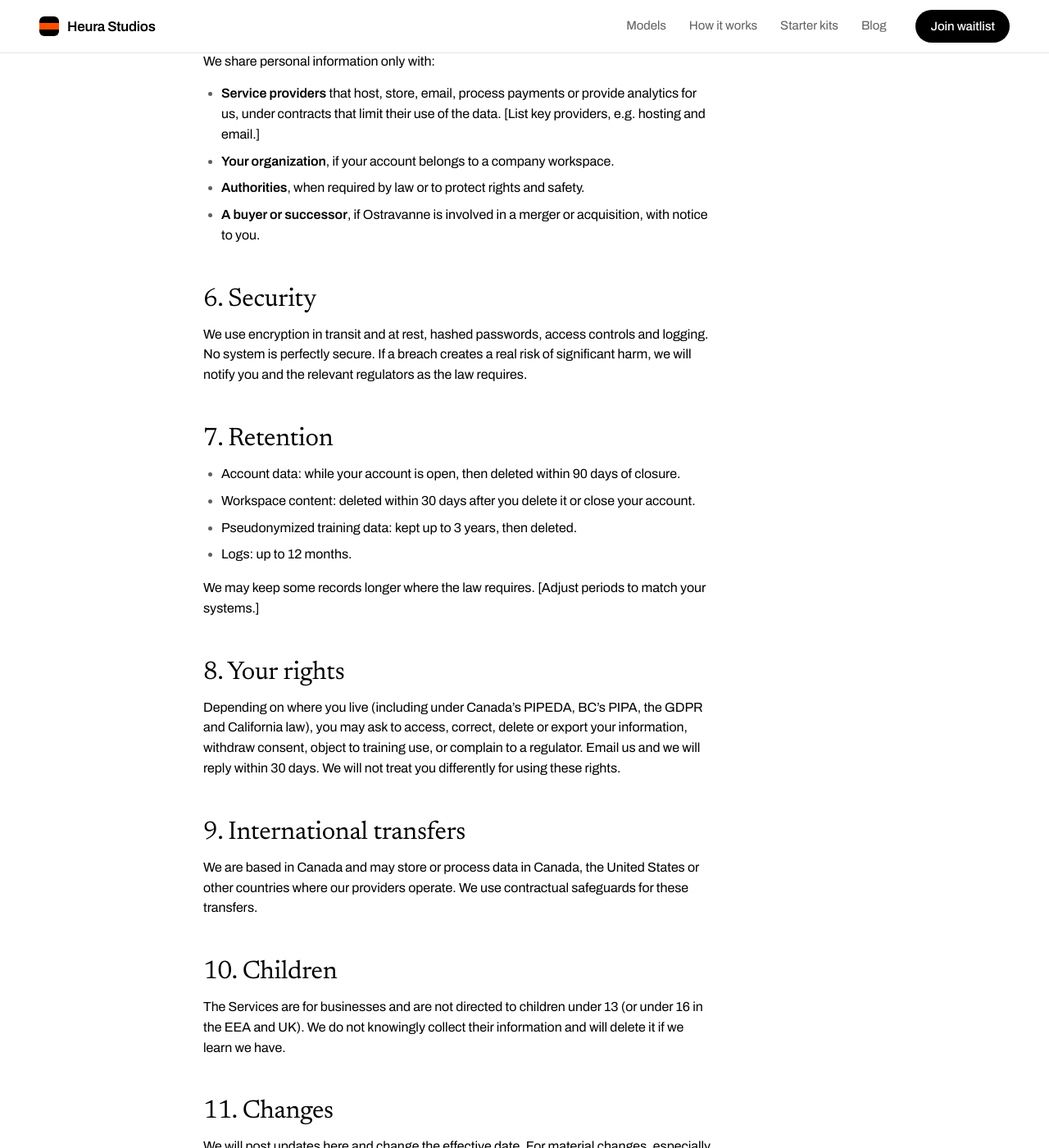
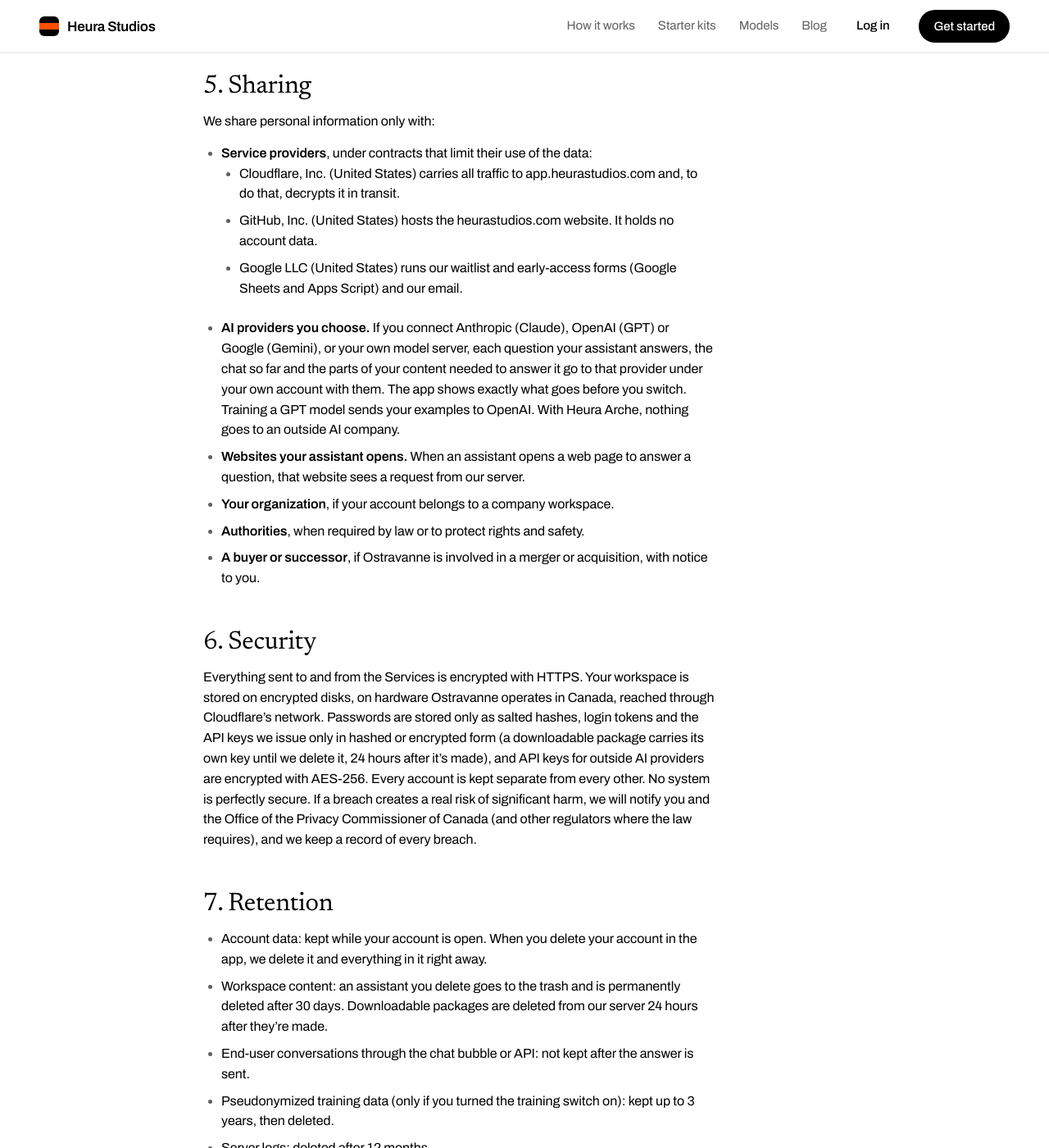
Before and after one commit to ilammas/heurastudios-site, a Jekyll site: the page privacy/index.html, which Jekyll copies as it is, in a window 1280 px wide and 1400 px high, scrolled down 2734 px. Shown: the whole window at 82% size. Built offline with Jekyll 4.4.1, drawn with Linux system fonts in a browser that asks for light colours; some of the changed text lies outside the part shown.

Commit message:
Launch: the Privacy Policy for launch
Effective October 15, 2026, with the placeholders filled and the model providers named, as in the Heura Studios app; Get started and Log in at app.heurastudios.com in the header and the footer.

Co-Authored-By: Claude Opus 5.5 <noreply@anthropic.com>
Claude-Session: https://claude.ai/code/session_01TQm1MFngULX6DKrAw5nCjB

```diff
--- a/privacy/index.html
+++ b/privacy/index.html
@@ -39,12 +39,13 @@
   <div class="ov-wrap ov-top-row">
     <a class="ov-logo" href="/"><span class="ov-mark" aria-hidden="true"></span>Heura Studios</a>
     <nav class="ov-nav" aria-label="Sections">
-      <a href="/#models">Models</a>
       <a href="/#how">How it works</a>
       <a href="/#kits">Starter kits</a>
+      <a href="/#models">Models</a>
       <a href="/blog/">Blog</a>
     </nav>
-    <a class="ov-btn ov-btn-primary ov-btn-small" href="/waitlist/">Join waitlist</a>
+    <a class="ov-nav-login" href="https://app.heurastudios.com/login">Log in</a>
+    <a class="ov-btn ov-btn-primary ov-btn-small" href="https://app.heurastudios.com/signup">Get started</a>
   </div>
 </header>
 
@@ -55,8 +56,8 @@
 
     <section aria-labelledby="who">
       <h2 id="who">1. Who we are</h2>
-          <p>This policy explains what personal information Heura Studios collects, how we use it (including to train our AI models), and the choices you have. Effective date: [insert date before publishing].</p>
-          <p>Heura Studios (“Heura”, “we”, “us”) is a product of Ostravanne, based in Vancouver, British Columbia, Canada. It covers our website at heurastudios.com, the waitlist, the Heura Studios app, our models (including Heura Arche), the API, and any chat assistants our customers deploy with Heura (together, the “Services”).</p>
+      <p>This policy explains what personal information Heura Studios collects, how we use it (including to train our AI models), and the choices you have. Effective date: October 15, 2026.</p>
+      <p>Heura Studios (“Heura”, “we”, “us”) is a product of Ostravanne, based in Vancouver, British Columbia, Canada. It covers our website at heurastudios.com, the Heura Studios app at app.heurastudios.com, the waitlist and early-access forms, our models (including Heura Arche), the API, and any chat assistants our customers deploy with Heura (together, the “Services”).</p>
       <p>When a business uses Heura to build and launch its own assistant, that business decides what documents and end-user data go into it. For that content, the business is responsible for its own privacy notice and we act as its service provider.</p>
     </section>
 
@@ -66,16 +67,15 @@
       <table class="legal-table">
         <thead><tr><th scope="col">Category</th><th scope="col">Examples</th><th scope="col">Source</th></tr></thead>
         <tbody>
-              <tr><td data-label="Category">Account and login information</td><td data-label="Examples">Name, email address, company name, password (stored only as a salted hash, never in plain text), sign-in method, login timestamps, IP address at login</td><td data-label="Source">You</td></tr>
-              <tr><td data-label="Category">Waitlist information</td><td data-label="Examples">Email address, company, role</td><td data-label="Source">You</td></tr>
-              <tr><td data-label="Category">Trial and workspace content</td><td data-label="Examples">Documents you upload, rules, example answers, test questions, prompts, model outputs, readiness scores, feedback</td><td data-label="Source">You</td></tr>
-              <tr><td data-label="Category">End-user conversations</td><td data-label="Examples">Messages sent to an assistant you deploy through our hosted chat bubble or API</td><td data-label="Source">Your end users</td></tr>
-              <tr><td data-label="Category">Usage and device data</td><td data-label="Examples">Pages and features used, browser type, device type, error logs, approximate location from IP</td><td data-label="Source">Automatically</td></tr>
-              <tr><td data-label="Category">Cookies</td><td data-label="Examples">Session and authentication cookies; analytics cookies where permitted</td><td data-label="Source">Automatically</td></tr>
-              <tr><td data-label="Category">Payment information</td><td data-label="Examples">Billing contact and plan; card details are handled by our payment processor, not stored by us</td><td data-label="Source">You, payment processor</td></tr>
+          <tr><td data-label="Category">Account and login information</td><td data-label="Examples">Name, email address, company name, password (stored only as a salted hash, never in plain text), login times, IP address, which version of our Terms you accepted</td><td data-label="Source">You</td></tr>
+          <tr><td data-label="Category">Waitlist and early-access information</td><td data-label="Examples">Name, email address, company, the page that sent you</td><td data-label="Source">You</td></tr>
+          <tr><td data-label="Category">Trial and workspace content</td><td data-label="Examples">Documents you upload, rules, example answers, test questions, test chats, model outputs, readiness scores, feedback, and API keys for outside AI providers you connect (stored encrypted)</td><td data-label="Source">You</td></tr>
+          <tr><td data-label="Category">End-user conversations</td><td data-label="Examples">Messages sent to an assistant you deploy through our hosted chat bubble or API. We use them to answer and don’t keep them afterwards.</td><td data-label="Source">Your end users</td></tr>
+          <tr><td data-label="Category">Server logs</td><td data-label="Examples">For each request: the time, IP address, page or API path and result. Error logs.</td><td data-label="Source">Automatically</td></tr>
+          <tr><td data-label="Category">Cookies</td><td data-label="Examples">One cookie that keeps you logged in. No analytics or advertising cookies.</td><td data-label="Source">Automatically</td></tr>
         </tbody>
       </table>
-          <p>If you run a model entirely on your own computer, its documents and conversations stay on your device and are not sent to us, except for licence checks and crash reports you choose to send.</p>
+      <p>Heura Studios is free during early access, so we collect no payment information. If you download an assistant and run it on your own computer, its documents and conversations stay on your device and aren’t sent to us; the first time it starts, it downloads the open base model from Hugging Face.</p>
     </section>
 
     <section aria-labelledby="use">
@@ -84,11 +84,11 @@
       <ul>
         <li><strong>Provide the Services:</strong> create and secure your account, sign you in, store your workspace, train and host your custom assistant.</li>
         <li><strong>Security:</strong> detect suspicious logins, prevent fraud and abuse, enforce our <a href="/terms/">Terms</a>.</li>
-            <li><strong>Communicate:</strong> send waitlist and beta updates, service notices, and billing messages. You can unsubscribe from marketing email at any time.</li>
+        <li><strong>Communicate:</strong> send service notices and, if you asked for them on the waitlist, product updates. Every marketing email has an unsubscribe link.</li>
         <li><strong>Improve Heura and train our models:</strong> see section 4.</li>
         <li><strong>Legal:</strong> comply with law and respond to lawful requests.</li>
       </ul>
-          <p>Where a law such as the GDPR applies, our legal bases are: performing our contract with you, our legitimate interests in running and improving the Services, your consent (for example, marketing or optional analytics cookies), and legal obligations.</p>
+      <p>Where a law such as the GDPR applies, our legal bases are: performing our contract with you, our legitimate interests in running and improving the Services, your consent (for example, marketing email or the training switch), and legal obligations.</p>
     </section>
 
     <section aria-labelledby="training">
@@ -97,16 +97,16 @@
       <p><strong>What we use.</strong> Content from free trials and beta workspaces that turned it on: uploaded documents, rules, example answers, test questions, prompts, model outputs and feedback. We never use passwords, login credentials or payment information for training.</p>
       <p><strong>How we protect it.</strong></p>
       <ol>
-            <li>Trial data is encrypted in transit (TLS) and at rest.</li>
+        <li>Trial data is encrypted in transit (TLS) and stored on encrypted disks.</li>
         <li>Before data enters a training set, we remove or replace direct identifiers such as names, email addresses, phone numbers and account IDs (pseudonymization).</li>
-            <li>Training data is stored separately from account data. Only a small number of authorized staff can access it, and access is logged.</li>
-            <li>We test trained models to reduce the chance that they repeat training content.</li>
+        <li>Training data is stored separately from account data, and only Ostravanne’s founders can access it.</li>
+        <li>Before we release a model trained with this data, we test it to reduce the chance that it repeats training content.</li>
       </ol>
       <p>Pseudonymized data can still count as personal information under some laws, so we continue to treat it as personal information and protect it accordingly.</p>
       <p><strong>Your choices.</strong></p>
       <ul>
         <li>“Use my data to improve Heura” is in your workspace settings. It is off unless you turn it on. You can turn it off again at any time, or email us; turning it off applies to data from that point on.</li>
-            <li>Paid workspaces are not used to train our base models unless the customer opts in. [Confirm this matches your plans.]</li>
+        <li>The same applies to paid workspaces when we offer them: they’re only used to train our base models if the customer turns this on.</li>
         <li>Your own custom assistant is trained on your content for your use only and is not shared with other customers.</li>
         <li>Once data has been used in a released model version, we cannot remove its influence from that version, but we will exclude it from future training.</li>
       </ul>
@@ -116,7 +116,9 @@
       <h2 id="sharing">5. Sharing</h2>
       <p>We share personal information only with:</p>
       <ul>
-            <li><strong>Service providers</strong> that host, store, email, process payments or provide analytics for us, under contracts that limit their use of the data. [List key providers, e.g. hosting and email.]</li>
+        <li><strong>Service providers</strong>, under contracts that limit their use of the data:<ul><li>Cloudflare, Inc. (United States) carries all traffic to app.heurastudios.com and, to do that, decrypts it in transit.</li><li>GitHub, Inc. (United States) hosts the heurastudios.com website. It holds no account data.</li><li>Google LLC (United States) runs our waitlist and early-access forms (Google Sheets and Apps Script) and our email.</li></ul></li>
+        <li><strong>AI providers you choose.</strong> If you connect Anthropic (Claude), OpenAI (GPT) or Google (Gemini), or your own model server, each question your assistant answers, the chat so far and the parts of your content needed to answer it go to that provider under your own account with them. The app shows exactly what goes before you switch. Training a GPT model sends your examples to OpenAI. With Heura Arche, nothing goes to an outside AI company.</li>
+        <li><strong>Websites your assistant opens.</strong> When an assistant opens a web page to answer a question, that website sees a request from our server.</li>
         <li><strong>Your organization</strong>, if your account belongs to a company workspace.</li>
         <li><strong>Authorities</strong>, when required by law or to protect rights and safety.</li>
         <li><strong>A buyer or successor</strong>, if Ostravanne is involved in a merger or acquisition, with notice to you.</li>
@@ -125,33 +127,34 @@
 
     <section aria-labelledby="security">
       <h2 id="security">6. Security</h2>
-          <p>We use encryption in transit and at rest, hashed passwords, access controls and logging. No system is perfectly secure. If a breach creates a real risk of significant harm, we will notify you and the relevant regulators as the law requires.</p>
+      <p>Everything sent to and from the Services is encrypted with HTTPS. Your workspace is stored on encrypted disks, on hardware Ostravanne operates in Canada, reached through Cloudflare’s network. Passwords are stored only as salted hashes, login tokens and the API keys we issue only in hashed or encrypted form (a downloadable package carries its own key until we delete it, 24 hours after it’s made), and API keys for outside AI providers are encrypted with AES-256. Every account is kept separate from every other. No system is perfectly secure. If a breach creates a real risk of significant harm, we will notify you and the Office of the Privacy Commissioner of Canada (and other regulators where the law requires), and we keep a record of every breach.</p>
     </section>
 
     <section aria-labelledby="retention">
       <h2 id="retention">7. Retention</h2>
       <ul>
-            <li>Account data: while your account is open, then deleted within 90 days of closure.</li>
-            <li>Workspace content: deleted within 30 days after you delete it or close your account.</li>
-            <li>Pseudonymized training data: kept up to 3 years, then deleted.</li>
-            <li>Logs: up to 12 months.</li>
+        <li>Account data: kept while your account is open. When you delete your account in the app, we delete it and everything in it right away.</li>
+        <li>Workspace content: an assistant you delete goes to the trash and is permanently deleted after 30 days. Downloadable packages are deleted from our server 24 hours after they’re made.</li>
+        <li>End-user conversations through the chat bubble or API: not kept after the answer is sent.</li>
+        <li>Pseudonymized training data (only if you turned the training switch on): kept up to 3 years, then deleted.</li>
+        <li>Server logs: deleted after 12 months.</li>
       </ul>
-          <p>We may keep some records longer where the law requires. [Adjust periods to match your systems.]</p>
+      <p>We may keep some records longer where the law requires.</p>
     </section>
 
     <section aria-labelledby="rights">
       <h2 id="rights">8. Your rights</h2>
-          <p>Depending on where you live (including under Canada’s PIPEDA, BC’s PIPA, the GDPR and California law), you may ask to access, correct, delete or export your information, withdraw consent, object to training use, or complain to a regulator. Email us and we will reply within 30 days. We will not treat you differently for using these rights.</p>
+      <p>Depending on where you live (including under Canada’s PIPEDA, BC’s PIPA, the GDPR and California law), you may ask to access, correct, delete or export your information, withdraw consent, object to training use, or complain to a regulator (in Canada, the Office of the Privacy Commissioner of Canada). You can download each assistant and delete your whole account yourself in the app; for anything else, email our privacy officer (section 12) and we will reply within 30 days. We will not treat you differently for using these rights.</p>
     </section>
 
     <section aria-labelledby="transfers">
       <h2 id="transfers">9. International transfers</h2>
-          <p>We are based in Canada and may store or process data in Canada, the United States or other countries where our providers operate. We use contractual safeguards for these transfers.</p>
+      <p>We are based in Canada and keep your workspace in Canada. Our service providers and any AI provider you connect may process data in the United States or other countries where they operate. We use contractual safeguards for these transfers.</p>
     </section>
 
     <section aria-labelledby="children">
       <h2 id="children">10. Children</h2>
-          <p>The Services are for businesses and are not directed to children under 13 (or under 16 in the EEA and UK). We do not knowingly collect their information and will delete it if we learn we have.</p>
+      <p>The Services are for businesses and for people 18 or older. They are not directed to children, and customers may not use them to build assistants directed to children under 13. We do not knowingly collect children’s information and will delete it if we learn we have.</p>
     </section>
 
     <section aria-labelledby="changes">
@@ -161,7 +164,7 @@
 
     <section aria-labelledby="contact">
       <h2 id="contact">12. Contact</h2>
-          <p>Ostravanne (Heura Studios), Vancouver, British Columbia, Canada. Privacy contact: [privacy@ostravanne.com or leoli@ostravanne.com].</p>
+      <p>Ostravanne (Heura Studios), Vancouver, British Columbia, Canada. Privacy officer: Leo, co-founder, <a href="mailto:leoli@ostravanne.com">leoli@ostravanne.com</a>. Anything else: <a href="mailto:ryantian@ostravanne.com">ryantian@ostravanne.com</a>.</p>
     </section>
   </article>
   </div>
@@ -180,7 +183,8 @@
             <li><a href="/#how">How it works</a></li>
             <li><a href="/#kits">Starter kits</a></li>
             <li><a href="/#models">Models</a></li>
-            <li><a href="/waitlist/">Join waitlist</a></li>
+            <li><a href="https://app.heurastudios.com/signup">Get started</a></li>
+            <li><a href="https://app.heurastudios.com/login">Log in</a></li>
             <li><a href="/blog/">Blog</a></li>
           </ul>
         </nav>
```
Lines whose indentation alone changed are shown as unchanged.
